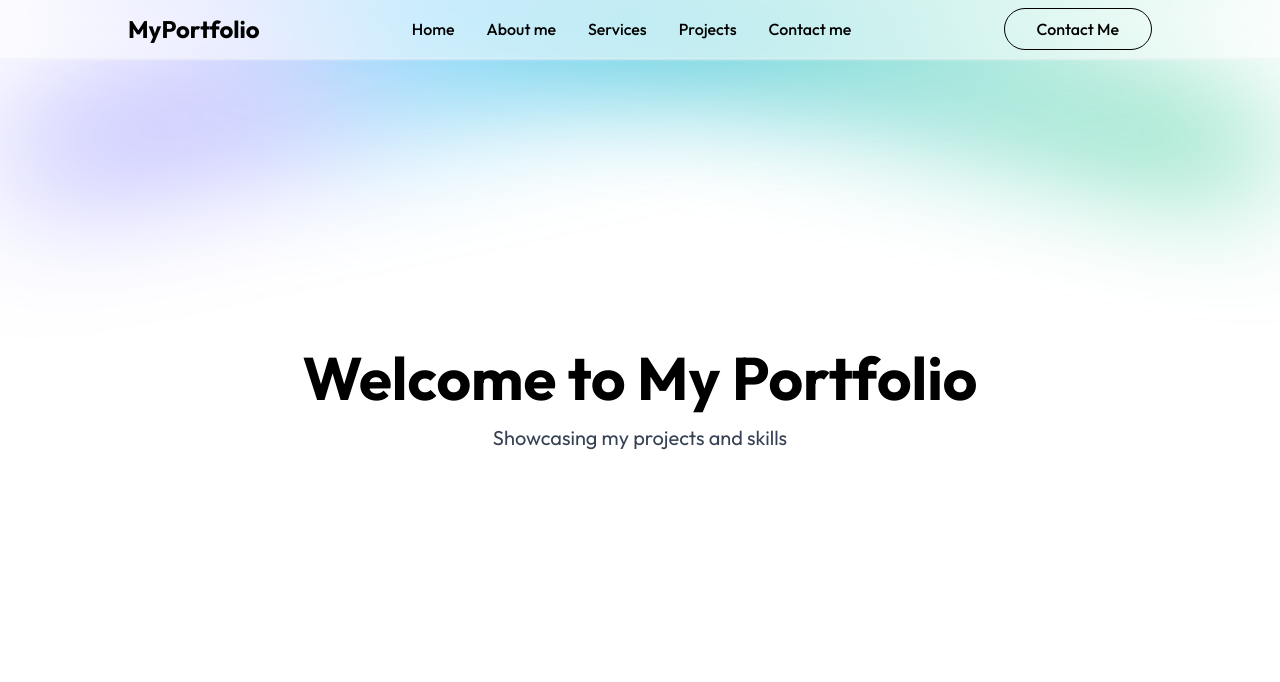
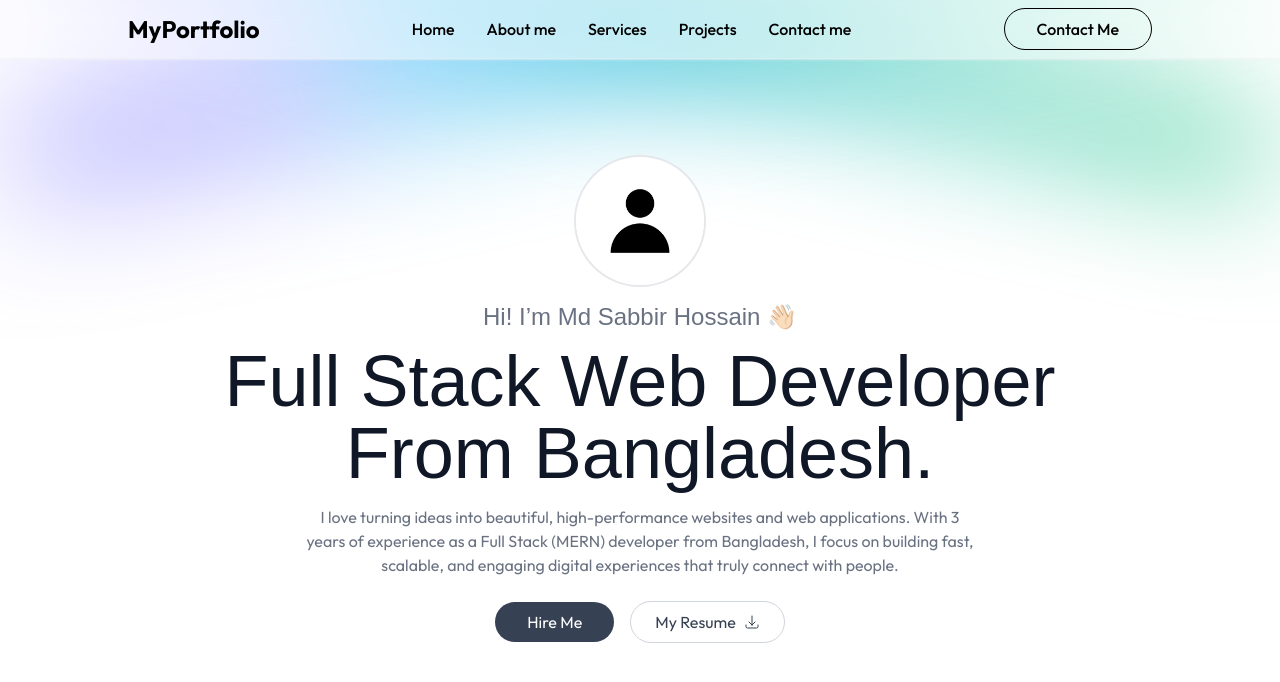
Before and after one commit to sksabbirhossain/portfolio, a Next.js app: page / in a window 1280 px wide. Shown: the top 682 px of the page. Built offline with nearby package versions, Linux system fonts and the light colour scheme; a web font is replaced by a local one.

Commit message:
created hero section

```diff
--- a/components/Home/Hero.js
+++ b/components/Home/Hero.js
@@ -1,19 +1,68 @@
+import Image from "next/image";
 import React from "react";
 
 const Hero = () => {
   return (
-    <div className="relative flex h-screen w-full items-center justify-center">
+    <div className="relative flex h-screen w-full items-center justify-center overflow-hidden">
       <div className="absolute top-0 left-0 h-12 w-full max-w-[500rem] rotate-12 bg-gradient-to-r from-indigo-500 from-10% via-sky-500 via-30% to-emerald-500 to-90% blur-3xl" />
 
       <div className="absolute top-0 right-0 h-12 w-full max-w-[500rem] -rotate-12 bg-gradient-to-r from-indigo-500 from-20% via-sky-500 via-30% to-emerald-500 to-90% blur-[70px]" />
 
-      <div className="z-10 px-2 text-center">
-        <h1 className="text-4xl font-bold text-black md:text-6xl">
-          Welcome to My Portfolio
-        </h1>
-        <p className="mt-4 text-lg text-gray-700 md:text-xl">
-          Showcasing my projects and skills
-        </p>
+      <div className="z-10 items-center px-2 text-center">
+        <div className="flex flex-col items-center gap-4">
+          <Image
+            src={"/me.png"}
+            width={150}
+            height={150}
+            alt="me image"
+            className="h-24 w-24 rounded-full object-cover ring-2 ring-gray-200 sm:h-32 sm:w-32"
+          />
+          <p className="font-ovo text-xl text-gray-500 capitalize sm:text-2xl">
+            Hi! I’m Md Sabbir Hossain 👋🏻
+          </p>
+        </div>
+        <div className="mt-3 flex flex-col items-center justify-center text-center">
+          <h1 className="font-ovo w-full max-w-4xl text-3xl text-gray-900 capitalize sm:text-7xl">
+            full stack web developer from Bangladesh.
+          </h1>
+          <p className="mt-4 w-full max-w-2xl text-gray-500">
+            I love turning ideas into beautiful, high-performance websites and
+            web applications. With 3 years of experience as a Full Stack (MERN)
+            developer from Bangladesh, I focus on building fast, scalable, and
+            engaging digital experiences that truly connect with people.
+          </p>
+        </div>
+
+        <div className="mt-6 flex items-center justify-center gap-4">
+          <a
+            href="#contact"
+            className="rounded-full bg-gray-700 px-8 py-2 text-white transition-colors duration-500 hover:bg-gray-800"
+          >
+            Hire Me
+          </a>
+          <a
+            href="#projects"
+            className="flex items-center gap-2 rounded-full border border-gray-300 px-6 py-2 text-gray-700 capitalize transition-colors duration-500 ease-in-out hover:bg-gray-700 hover:text-white"
+          >
+            <span>my resume</span>
+            <span>
+              <svg
+                xmlns="http://www.w3.org/2000/svg"
+                fill="none"
+                viewBox="0 0 24 24"
+                strokeWidth={1.5}
+                stroke="currentColor"
+                className="size-4"
+              >
+                <path
+                  strokeLinecap="round"
+                  strokeLinejoin="round"
+                  d="M3 16.5v2.25A2.25 2.25 0 0 0 5.25 21h13.5A2.25 2.25 0 0 0 21 18.75V16.5M16.5 12 12 16.5m0 0L7.5 12m4.5 4.5V3"
+                />
+              </svg>
+            </span>
+          </a>
+        </div>
       </div>
     </div>
   );
```
Also changed, not shown: public/me.png (added).
